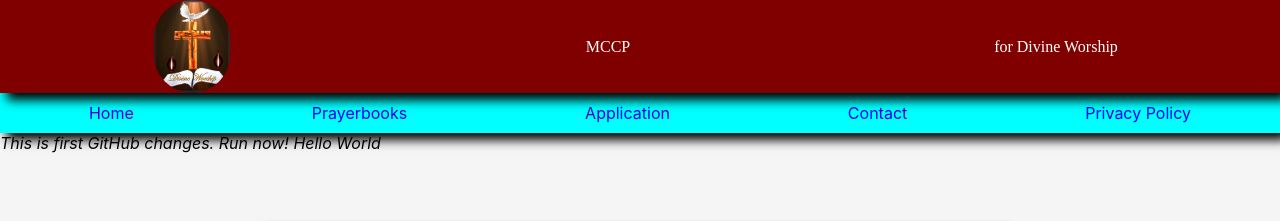
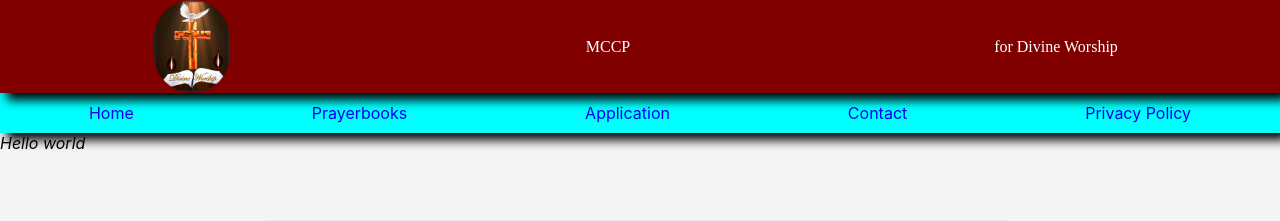
Before and after one commit to tinhninsuwai36-cell/myanmarcatholicprayer, a React (Create React App) app: page /home in a window 1280 px wide. Shown: the top 221 px of the page. Built offline with nearby package versions, Linux system fonts and the light colour scheme; no server answers.

Commit message:
Update Home.jsx

```diff
--- a/src/pages/Home/Home.jsx
+++ b/src/pages/Home/Home.jsx
@@ -5,7 +5,7 @@ const Home = () =>{
 
     return(
         <>
-           <i> This is first GitHub changes. Run now! Hello World  </i>
+           <i> Hello world </i>
           <br/><br/>
        <div className="introText">
        We are giving the services to the churches and other religious community in Myanmar.
```
